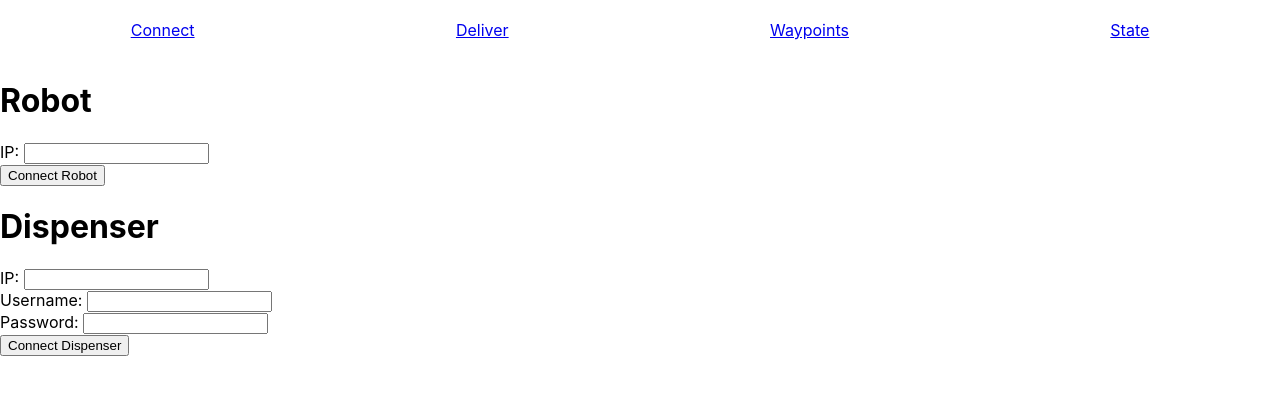
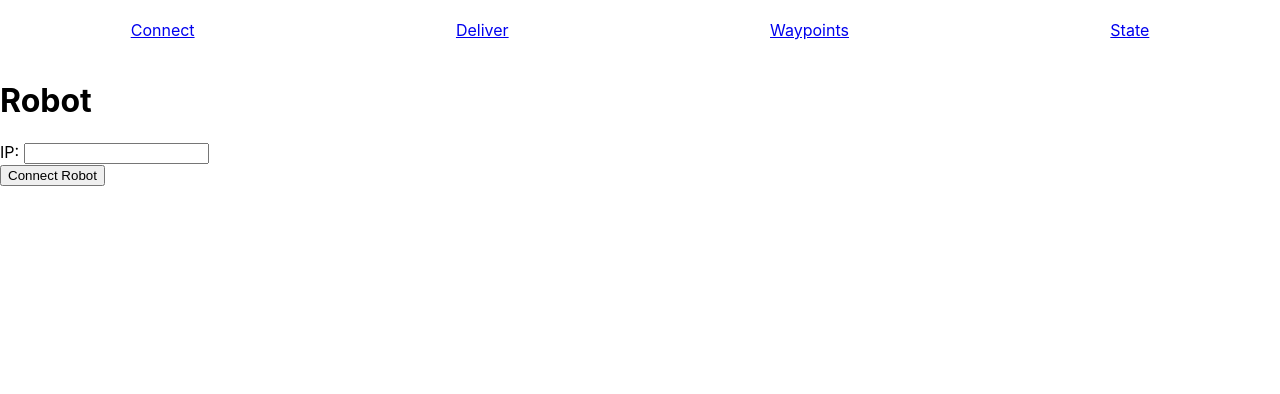
Before and after one commit to ogunasekara/beer-delivery-robot-webapp, a React (Create React App) app: page /beer-delivery-robot-webapp/connect in a window 1280 px wide. Shown: the top 394 px of the page. Built offline with nearby package versions, Linux system fonts and the light colour scheme.

Commit message:
clean up dispenser state

```diff
--- a/src/components/ConnectPage/ConnectPage.tsx
+++ b/src/components/ConnectPage/ConnectPage.tsx
@@ -52,14 +52,5 @@ export default function ConnectPage(props: any) {
                 </button>
             </form>
         </div>
-        <div>
-            <h1>Dispenser</h1>
-            <form>
-                <label>IP: </label><input></input><br/>
-                <label>Username: </label><input></input><br/>
-                <label>Password: </label><input></input><br/>
-                <button>Connect Dispenser</button>
-            </form>
-        </div>
     </div>
 }
--- a/src/components/StatePage/DispenserState/DispenserState.tsx
+++ b/src/components/StatePage/DispenserState/DispenserState.tsx
@@ -8,23 +8,23 @@ export default function DispenserState() {
     const [connected, setConnected] = useState(false);
 
     // check for dispenser status every second
-    useEffect(() => {
-        const axios = require('axios');
+    // useEffect(() => {
+    //     const axios = require('axios');
 
-        const interval = setInterval(() => {
-            axios.get(DISPENSER_STATUS_URI)
-            .then((response: any) => {
-                setConnected(true);
-                setBottleCount(response.data.bottleCount);
-            })
-            .catch((error: any) => {
-                setConnected(false);
-                setBottleCount("who knows");
-            });
-        }, 1000);
+    //     const interval = setInterval(() => {
+    //         axios.get(DISPENSER_STATUS_URI)
+    //         .then((response: any) => {
+    //             setConnected(true);
+    //             setBottleCount(response.data.bottleCount);
+    //         })
+    //         .catch((error: any) => {
+    //             setConnected(false);
+    //             setBottleCount("who knows");
+    //         });
+    //     }, 1000);
 
-        return () => clearInterval(interval);
-    }, []);
+    //     return () => clearInterval(interval);
+    // }, []);
 
     return <div>
         <h1>Dispenser</h1>
```
